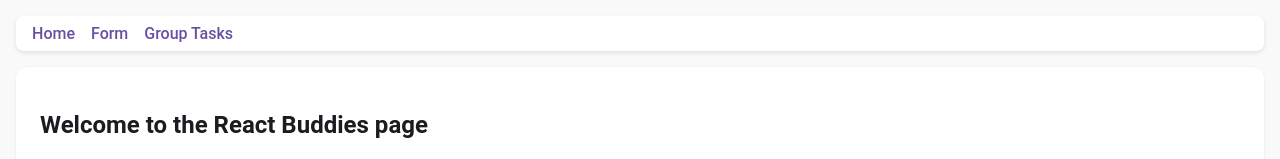
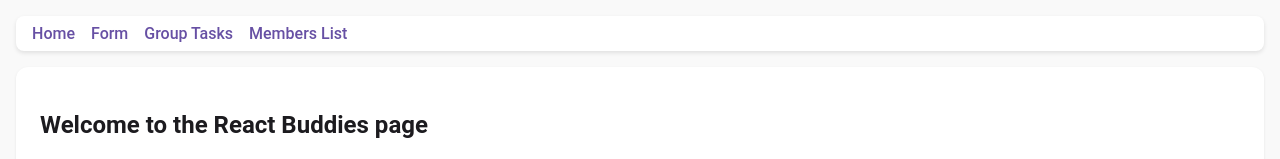
Before and after one commit to Moringa-SDF-PT10/react-buddies, a React (Vite) app: page / in a window 1280 px wide. Shown: the top 159 px of the page. Built offline with nearby package versions, Linux system fonts and the light colour scheme.

Commit message:
completed tasks

```diff
--- a/package.json
+++ b/package.json
@@ -10,6 +10,7 @@
     "preview": "vite preview"
   },
   "dependencies": {
+    "lucide-react": "^0.511.0",
     "react": "^19.1.0",
     "react-dom": "^19.1.0",
     "react-router-dom": "^6.30.0"
--- a/src/components/app/App.jsx
+++ b/src/components/app/App.jsx
@@ -3,6 +3,7 @@ import Form from '../Form'
 import Home from '../Home'
 import TaskList from '../TaskList'
 import './App.css'
+import MembersList from './membersList'
 
 function App() {
 
@@ -13,12 +14,14 @@ function App() {
           <Link to={"/"}>Home</Link>
           <Link to={"/form"}>Form</Link>
           <Link to={"/tasks"}>Group Tasks</Link>
+          <Link to={"/membersList"}>Members List</Link>
         </nav>
         <main className='app-main'>
           <Routes>
             <Route path='/' element={ <Home/>} />
             <Route path='/form' element={ <Form/>} />
             <Route path='/tasks' element={ <TaskList/>} />
+            <Route path='/membersList' element={ <MembersList/>} />
           </Routes>
         </main>
       </div>
```
Also changed, not shown: 1 other file (tests, documents, lock files or other folders).
